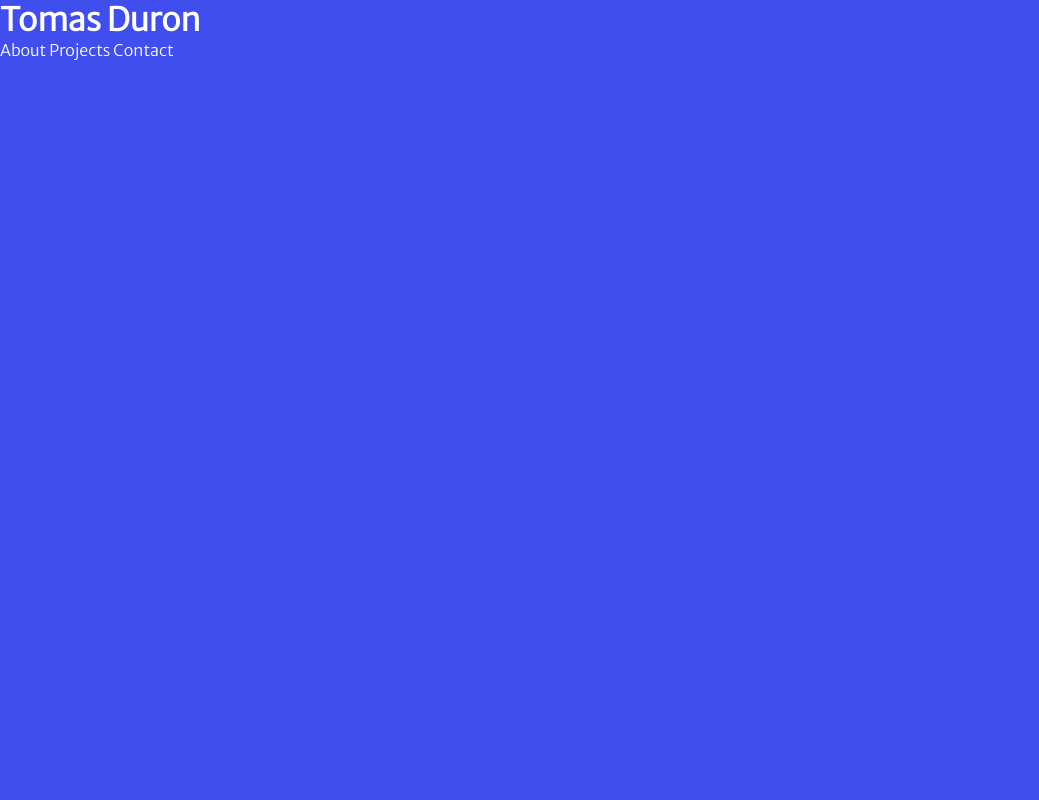
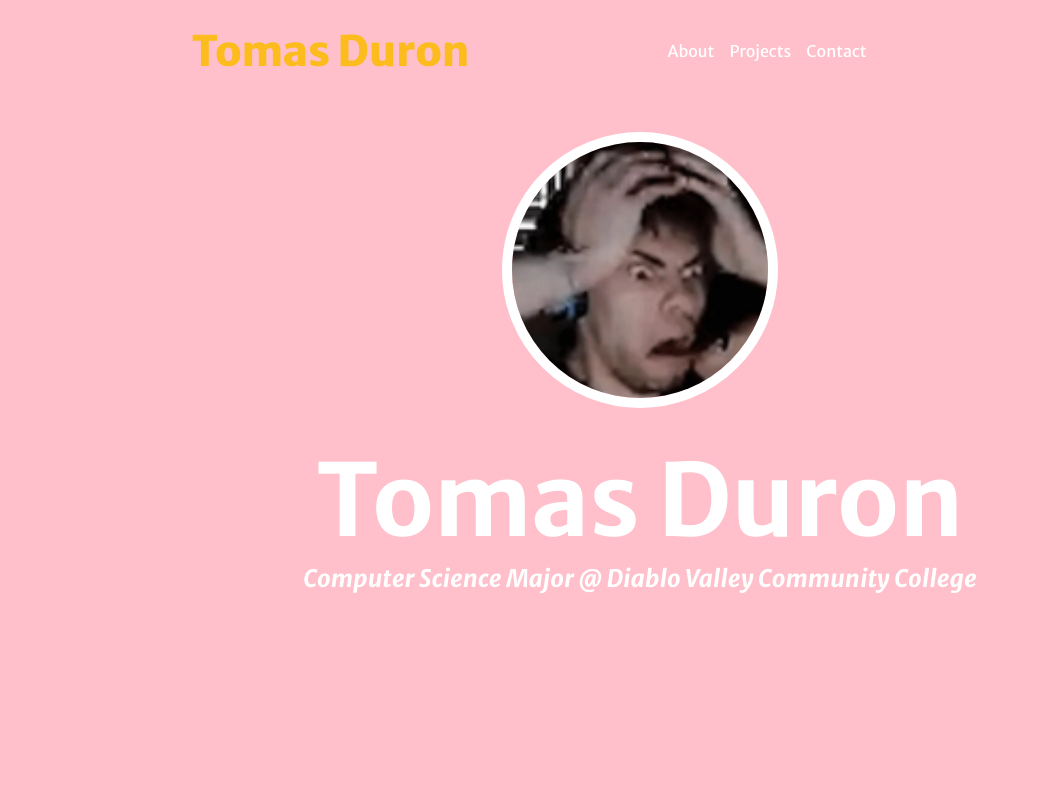
Before and after one commit to Tomas-Duron/Tomas-Duron.github.io, a plain HTML site: page index.html in a window 1280 px wide. Shown: the top 800 px of the page, without its empty margins (0-1039 px from the left). Drawn offline with Linux system fonts and the light colour scheme.

Commit message:
added profile block

```diff
--- a/index.html
+++ b/index.html
@@ -5,19 +5,31 @@
     <meta name="viewport" content="width=device-width, initial-scale=1.0">
     <script type="module" src="/main.js"></script>
     <link rel="stylesheet" href="styles.css">
-    <link rel="preconnect" href="https://fonts.googleapis.com">
-    <link rel="preconnect" href="https://fonts.gstatic.com" crossorigin>
-    <link href="https://fonts.googleapis.com/css2?family=Merriweather+Sans:wght@300&family=Montserrat:ital,wght@0,100;0,200;0,300;0,400;0,500;0,600;0,700;0,800;0,900;1,100;1,200;1,300;1,400;1,500;1,600;1,700;1,800;1,900&display=swap" rel="stylesheet">
     <title>Tomas Duron | Portfolio</title>
 </head>
 <body>
+    <div id="block-one">
         <div id="navbar-container">
-        <h1>Tomas Duron</h1>
+            <h1 id="name">Tomas Duron</h1>
             <ul id="navbar">
                 <li><a>About</a></li>
                 <li><a>Projects</a></li>
                 <li><a>Contact</a></li>
             </ul>
         </div>
+        <div id="profile">
+            <div id="profile-picture-container">
+                <img src="/imgs/Dantes.png" alt="Profile Picture" id="profile-picture">
+            </div>
+            <h1 id="profile-text">Tomas Duron</h1>
+            <h2 id="profile-description">Computer Science Major @ Diablo Valley Community College</h2>
+        </div>
+    </div>
+    <div id="block-two">
+
+    </div>
+    <div id="block-three">
+
+    </div>
 </body>
 </html>
--- a/styles.css
+++ b/styles.css
@@ -1,3 +1,9 @@
+@import url('https://fonts.googleapis.com/css2?family=Merriweather+Sans:ital,wght@0,300;0,400;0,500;0,600;0,700;0,800;1,300;1,400;1,500;1,600;1,700;1,800&family=Montserrat:ital,wght@0,100;0,200;0,300;0,400;0,500;0,600;0,700;0,800;0,900;1,100;1,200;1,300;1,400;1,500;1,600;1,700;1,800;1,900&display=swap');
+
+:root{
+    --txtYellow: #FCBC1E;
+}
+
 *{
     color: white;
     font-family: 'Merriweather Sans', sans-serif;
@@ -6,13 +12,84 @@
 }
 
 body {
-    background-color: #404EED;
+    background-color: black;
+}
+
+/* Block One */
+#block-one{
+    /* background-image: url(/imgs/Dantes.png); */
+    height: 100vh;
+    background-color: pink;
+}
+
+#navbar-container{
+    display: flex;
+    flex-direction: row;
+    align-items: center;
+    justify-content: center;
+    padding-top: 25px;
+    padding-bottom: 25px;
 }
 
 #navbar{
     list-style-type: none;
+    width: 100%;
 }
 
-#navbar > li {
+#navbar > li{
     display: inline;
+    padding-left: 1%;
+    padding-right: 1%;
 }
+
+#name{
+    font-weight: 900;
+    font-size: 42px;
+    color: var(--txtYellow);
+    padding-left: 15%;
+    padding-right: 15%;
+    display: inline;
+    width: fit-content;
+    white-space: nowrap;
+}
+
+/* Profile */
+#profile{
+    align-items: center;
+}
+
+#profile-text{
+    white-space: nowrap;
+    text-align: center;
+    font-size: 100px;
+}
+
+#profile-picture{
+    display: block;
+    margin-left: auto;
+    margin-right: auto;
+    width: 20%;
+    border-radius: 100%;
+    border: white;
+    border-style: solid;
+    border-width: 10px;
+    margin-top: 30px;
+    margin-bottom: 30px;
+}
+
+#profile-description{
+    text-align: center;
+    font-style: italic;
+}
+
+/* Block Two */
+#block-two{
+    background-color: white;
+    height: 100vh;
+}
+
+/* Block Two */
+#block-three{
+    background-color: lightblue;
+    height: 100vh;
+}
```
Also changed, not shown: imgs/Dantes.png (added). Lines whose indentation alone changed are shown as unchanged.
